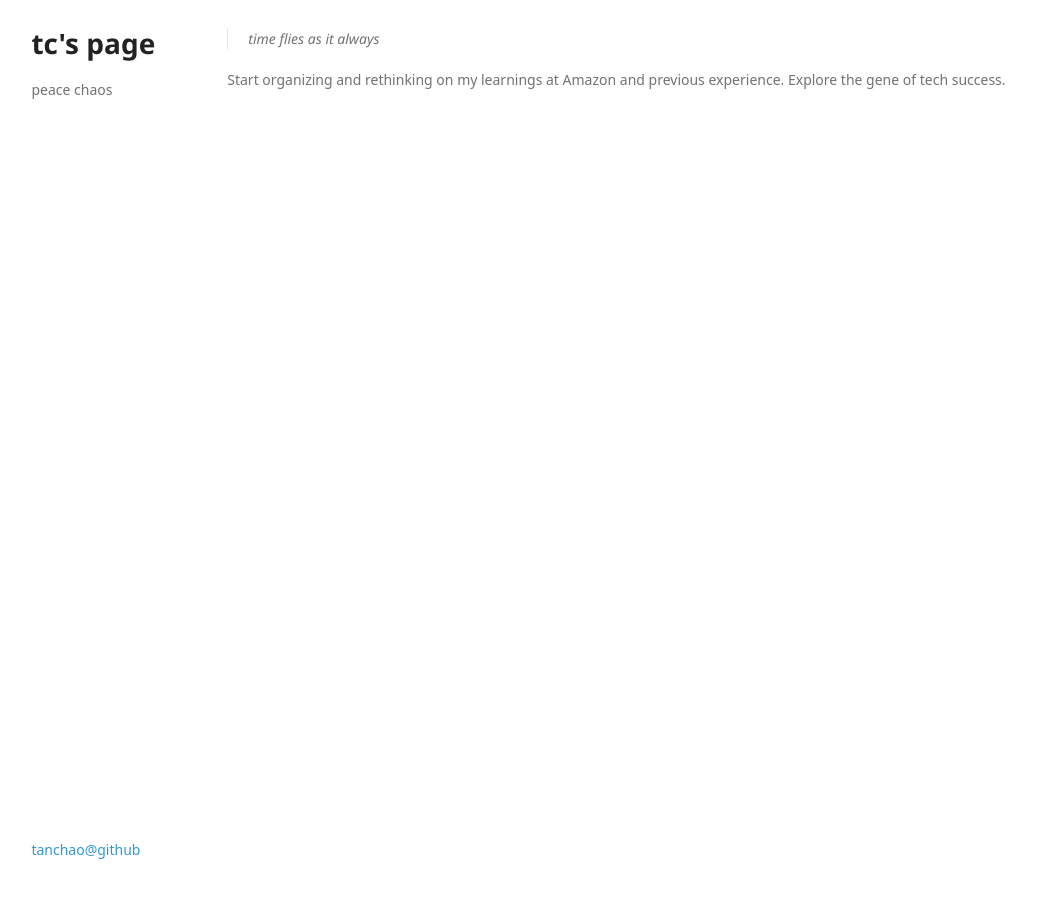
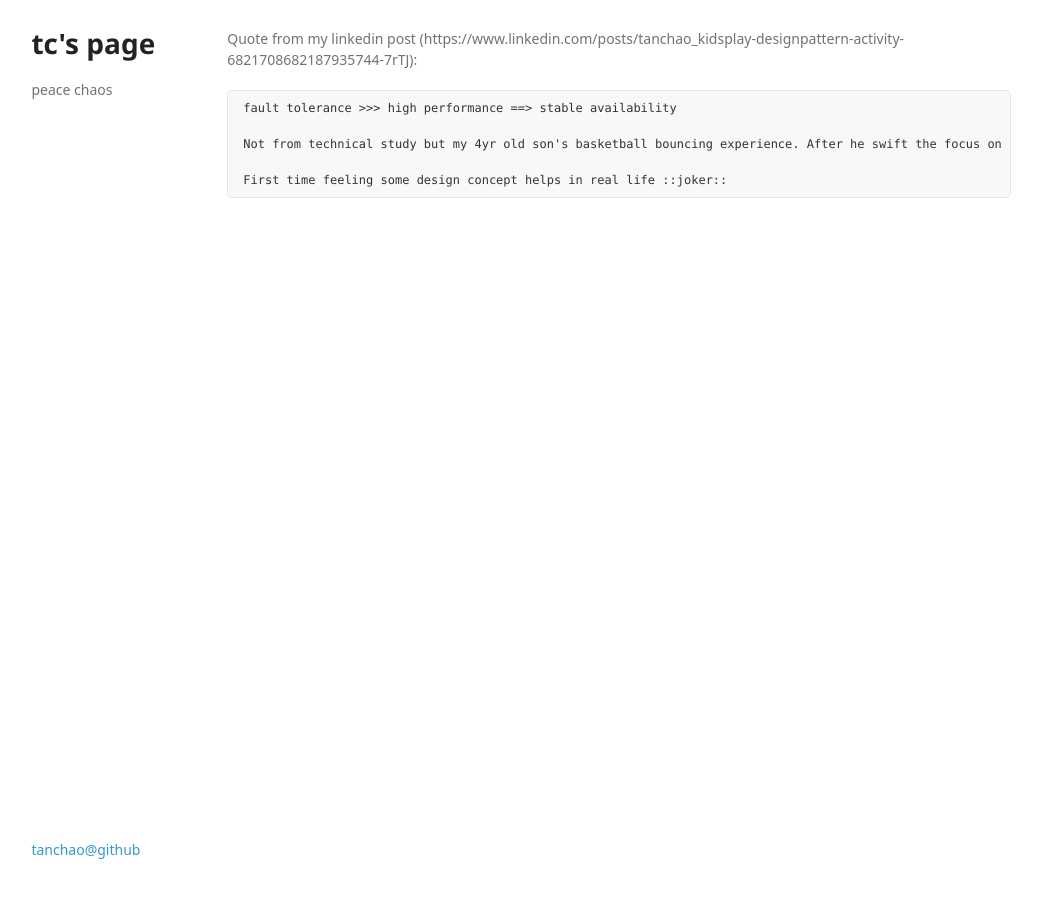
Before and after one commit to tanchao/tanchao.github.io, a Jekyll site: the page built from _posts/2021-07-15-basketball-lesson.md, in a window 1280 px wide. Shown: the whole page, without its empty margins (119-1161 px from the left). Built offline with Jekyll 4.4.1, drawn with Linux system fonts in a browser that asks for light colours; some web fonts are replaced.

Commit message:
update basketball course

````diff
--- a/_posts/2021-07-15-basketball-lesson.md
+++ b/_posts/2021-07-15-basketball-lesson.md
@@ -1,14 +1,18 @@
 ---
 layout: post
-title: hello world again
-subtitle: after 5 years
+title: focus on fault tolerance instead of perfectionism
+subtitle: how my 4yrs old son bouncing basketball to more than 500
 author: tanchao
-date: 2021-07-06 16:10:10 +0800
+date: 2021-07-15 16:10:10 +0800
 categories: supertan
 tags: supertan
 ---
 
->time flies as it always
+Quote from my linkedin post (https://www.linkedin.com/posts/tanchao_kidsplay-designpattern-activity-6821708682187935744-7rTJ):
+```
+fault tolerance >>> high performance ==> stable availability
 
-Start organizing and rethinking on my learnings at Amazon and previous experience.
-Explore the gene of tech success.
+Not from technical study but my 4yr old son's basketball bouncing experience. After he swift the focus on "how to bounce the ball back to normal rhythm" instead of "bouncing the ball correctly", he can bounce more than 100 times now, compare to an average of 10-20s few days ago.
+
+First time feeling some design concept helps in real life ::joker::
+```
````
